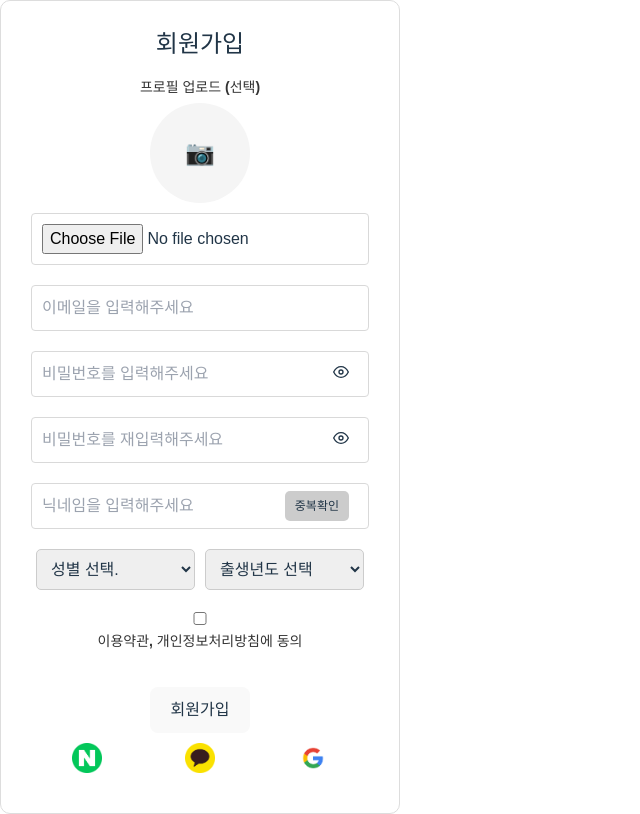
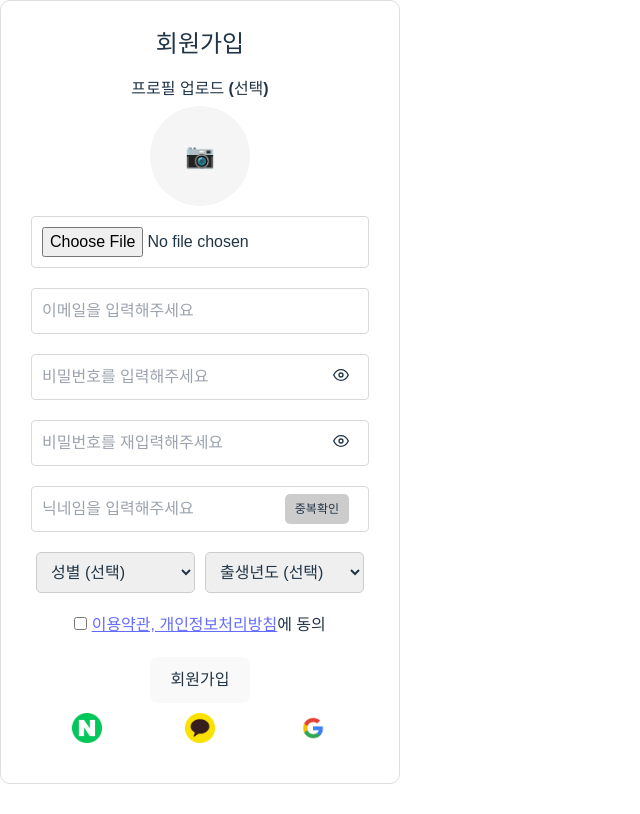
Before and after one commit to oz-4team/bbang-fe, a React (Vite) app: page /signup in a window 1280 px wide. Shown: the whole page, without its empty margins (0-640 px from the left). Built offline with nearby package versions, Linux system fonts and the light colour scheme.

Commit message:
✨ 이용약관 링크 재등록

```diff
--- a/src/pages/SignUpPage.jsx
+++ b/src/pages/SignUpPage.jsx
@@ -5,6 +5,7 @@ import { FiEye, FiEyeOff } from 'react-icons/fi'; // 아이콘 라이브러리
 import SocialLogin from "../components/SocialLogin";
 import { signupUser } from "../api/authApi";
 import useUserStore from "../store/userStore";
+import { Link } from "react-router-dom";
 
 function SignUpPage() {
   const navigate = useNavigate(); // 추가함
@@ -215,12 +216,12 @@ function SignUpPage() {
 
       <div className="form-group birth-info">
         <select value={gender} onChange={(e) => setGender(e.target.value)} className="birth-select">
-          <option value="">성별 선택.</option>
+          <option value="">성별 (선택)</option>
           <option value="male">남성</option>
           <option value="female">여성</option>
         </select>
         <select value={birthYear} onChange={(e) => setBirthYear(e.target.value)} className="birth-select">
-          <option value="">출생년도 선택</option>
+          <option value="">출생년도 (선택)</option>
           {[...Array(100)].map((_, i) => (
             <option key={i} value={1925 + i}>
               {1925 + i}
@@ -229,11 +230,13 @@ function SignUpPage() {
         </select>
       </div>
 
-      <div className="form-group">
-        <label>
-          <input type="checkbox" required /> 이용약관, 개인정보처리방침에 동의
-        </label>
-      </div>
+      <div>
+  <label>
+    <input type="checkbox" required />{" "}
+    <Link to="/privacy" className="terms-link">이용약관, 개인정보처리방침</Link>에 동의
+  </label>
+</div>
+
       <button type="submit" className="submit-button">회원가입</button>
 
       {/* 간편 회원가입 */}
--- a/src/styles/SignupForm.css
+++ b/src/styles/SignupForm.css
@@ -18,13 +18,6 @@
 
 .form-group {
     margin-bottom: 20px;
-}
-
-.form-group label {
-    display: block;
-    font-size: 14px;
-    color: #333;
-    margin-bottom: 5px;
 }
 
 /* 프로필 업로드 */
@@ -173,3 +166,7 @@ select:focus {
     width: calc(50% - 10px); /* 두 개의 셀렉트 박스를 같은 너비로 설정 */
     margin: 5px;
 }
+
+.terms-link {
+  text-decoration: underline;
+}
```
